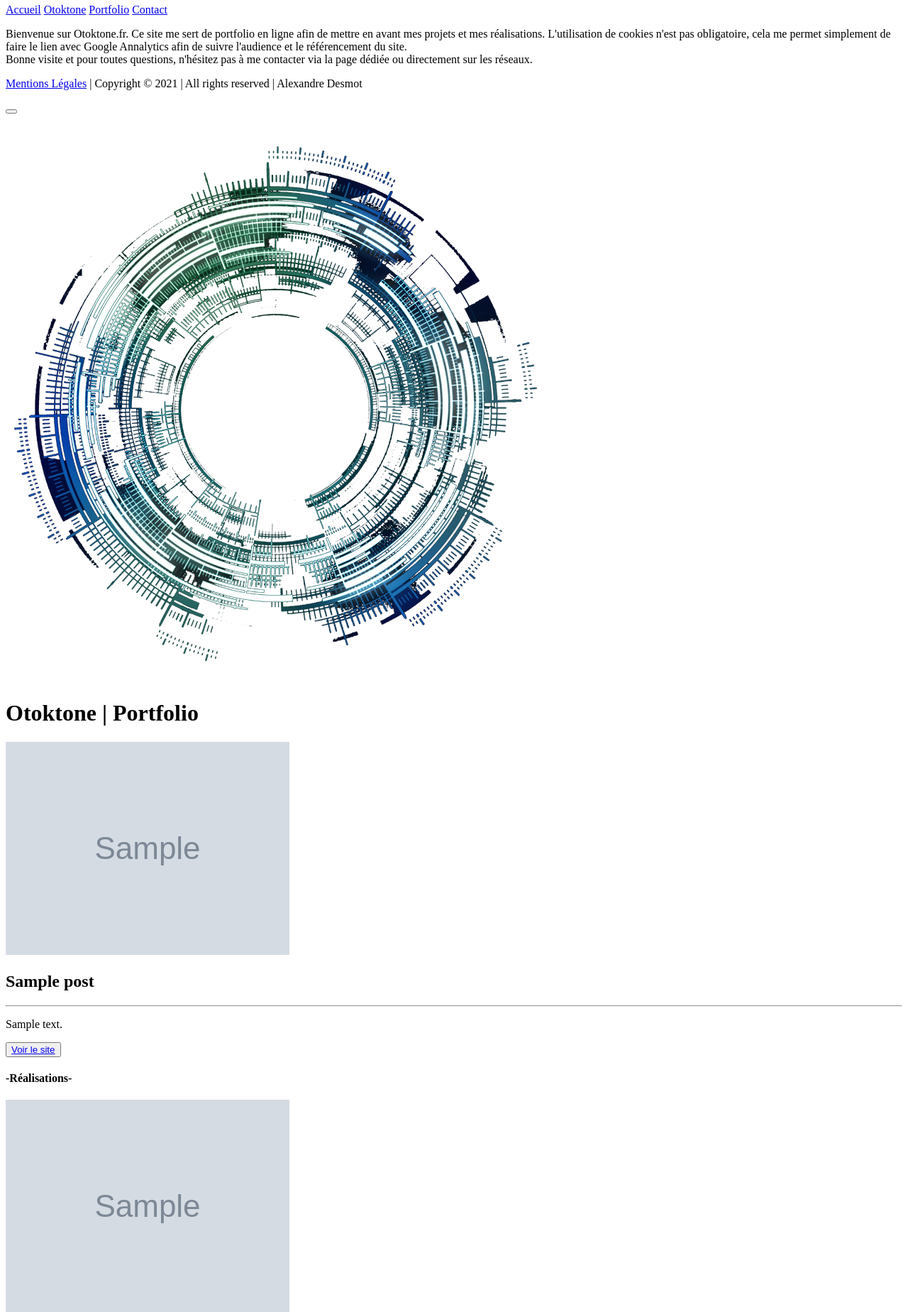
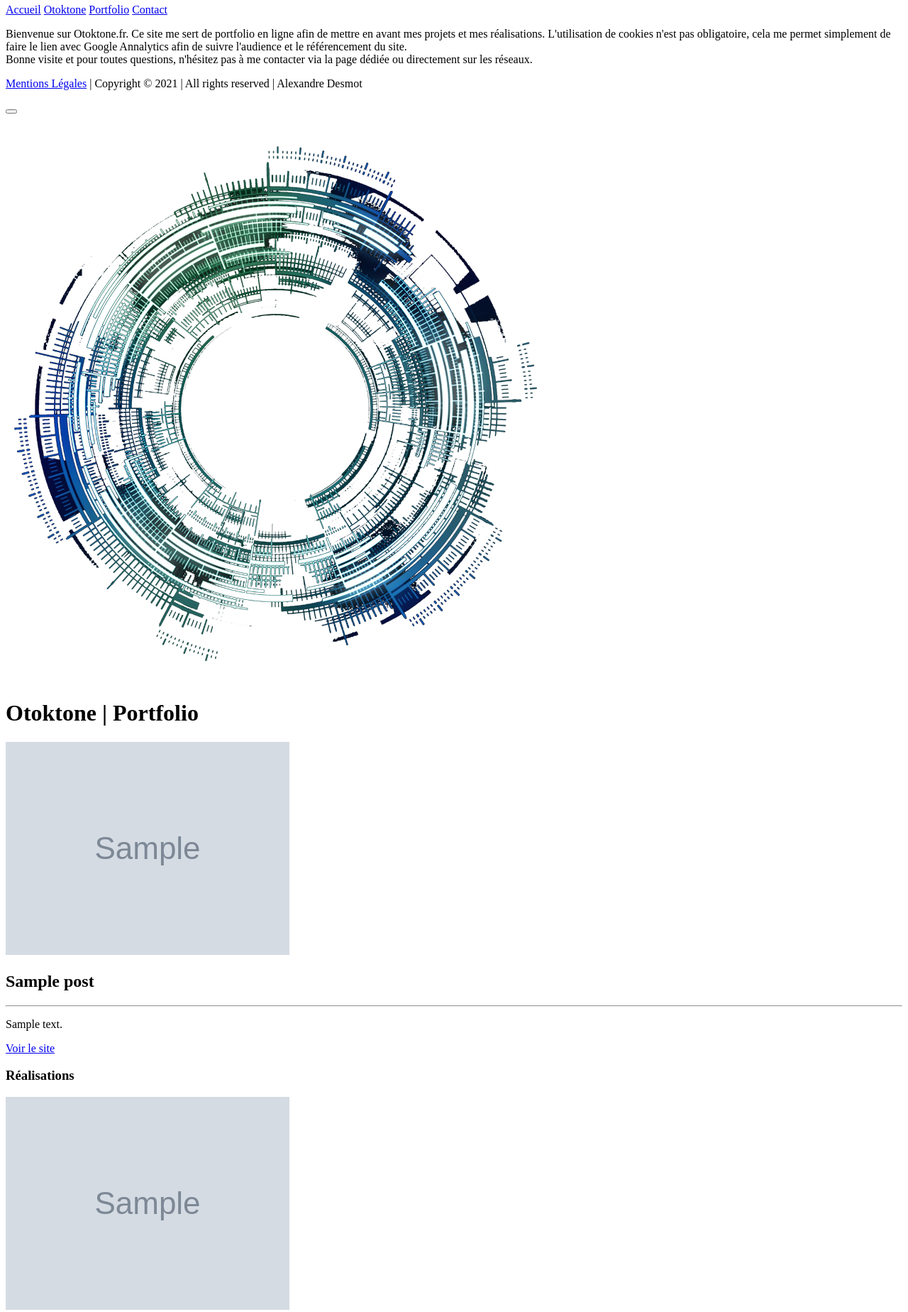
Before and after one commit to Otoktone/otoktone.fr, a Symfony app: template templates/front/portfolio.html.twig in a window 1280 px wide. Shown: the part 866-2714 px from the top of the page at 71% size. Run offline with Twig, Linux system fonts and the light colour scheme; the template is opened without the code that fills it: most values are stand-ins (such as "Sample title", 1, 10 or a date in 2020); grey boxes marked "Sample" are stand-in pictures; style sheets or scripts are compiled from the project's sources; some libraries are stand-ins or nearby versions.

Commit message:
w3c fixes

```diff
--- a/templates/front/layout/scroll-top.html.twig
+++ b/templates/front/layout/scroll-top.html.twig
@@ -1,3 +1,3 @@
 <button class="scroll-top">
-  <div class="arrow up"></div>
+  <span class="arrow up"></span>
 </button>
--- a/templates/front/otoktone.html.twig
+++ b/templates/front/otoktone.html.twig
@@ -77,9 +77,6 @@
                             </p>
                         </div>
                     </div>
-
-                    </div>
-
                 </div>
             </div>
         </div>
--- a/templates/front/portfolio.html.twig
+++ b/templates/front/portfolio.html.twig
@@ -27,19 +27,17 @@
         <div id="img-bgd">
 
             {% for post in posts %}
-            <div id="skew">
-                <div id="post-tableau" class="w-85 m-5 text-white">
+            <div class="skew">
+                <div class="post-tableau">
                     <div class="portfolio-otoktone">
                         {% if post.image %}
                             <img class="img-portfolio img-fluid" src="{{ asset('uploads/images/' ~ post.image) }}" alt="{{ post.title }}">
                         {% endif %}
-                            <h2 class="text-uppercase">{{ post.title }}</h2>
+                            <h2 class="text-uppercase text-white">{{ post.title }}</h2>
                             <hr>
-                            <p class="text-justify">{{ post.content }}</p>
+                            <p class="text-justify text-white">{{ post.content }}</p>
                         {% if post.url %}
-                            <button type="button" class="btn btn-info">
-                                <a class="" href="{{ post.url }}">Voir le site</a>
-                            </button>
+                            <a class="btn-info" href="{{ post.url }}">Voir le site</a>
                         {% endif %}
                     </div>
                 </div>
@@ -47,7 +45,7 @@
             {% endfor %}
 
             <div id="projects">
-                <h4 class="text-uppercase">-Réalisations-</h4>
+                <h3 class="text-uppercase"> Réalisations </h3>
             </div>
 
             <div id="portfolio" class="col-lg-12">
```
Also changed, not shown: templates/front/contact.html.twig (+3 -4 lines).
